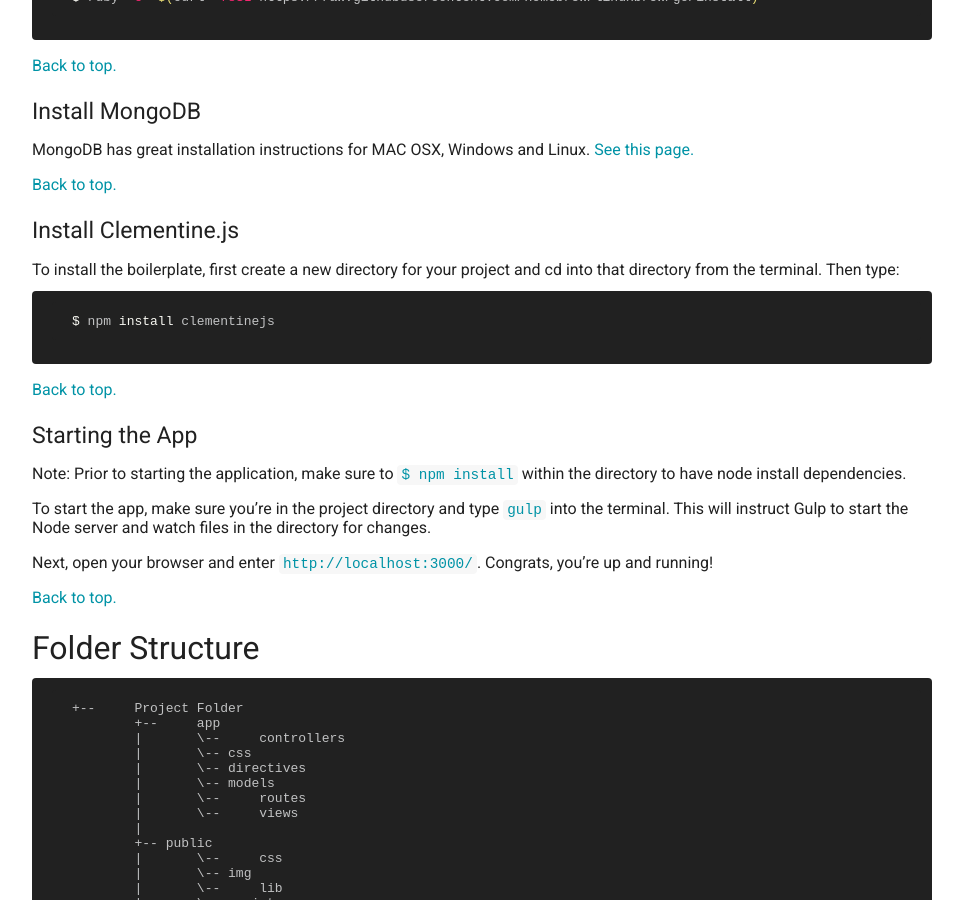
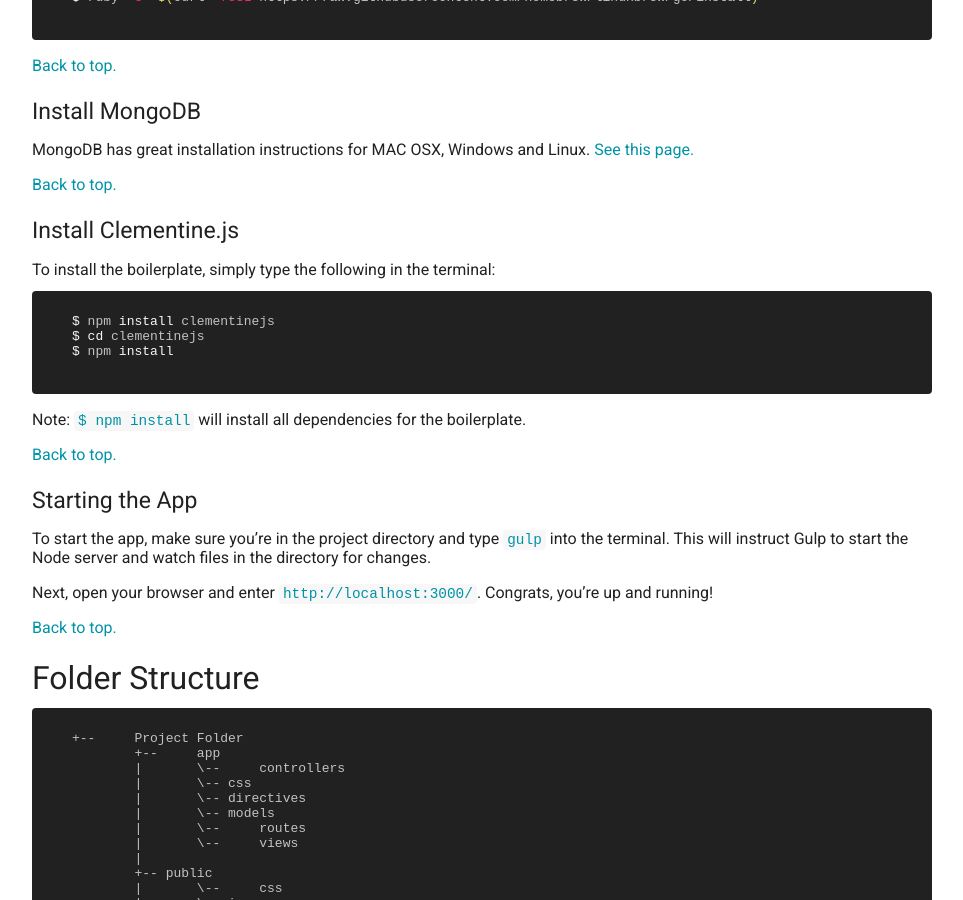
Before and after one commit to johnstonbl01/clementinejs, a Jekyll site: the page built from standard/standard.md, in a window 1280 px wide and 900 px high, scrolled down 3063 px. Shown: the whole window, without its empty margins (158-1121 px from the left). Built offline with Jekyll 4.4.1, drawn with Linux system fonts in a browser that asks for light colours; Markdown is read by kramdown in place of the engine named in the settings.

Commit message:
More installation updates for standard version.

````diff
--- a/standard/standard.md
+++ b/standard/standard.md
@@ -146,17 +146,19 @@
 
 ### Install Clementine.js
 
-To install the boilerplate, first create a new directory for your project and cd into that directory from the terminal. Then type:
+To install the boilerplate, simply type the following in the terminal:
 
 ```bash
 $ npm install clementinejs
+$ cd clementinejs
+$ npm install
 ```
+
+Note: `$ npm install` will install all dependencies for the boilerplate.
 
 [Back to top.](#top)
 
 ### Starting the App
-
-Note: Prior to starting the application, make sure to `$ npm install` within the directory to have node install dependencies.
 
 To start the app, make sure you're in the project directory and type `gulp` into the terminal. This will instruct Gulp to start the Node server and watch files in the directory for changes.
 
````
